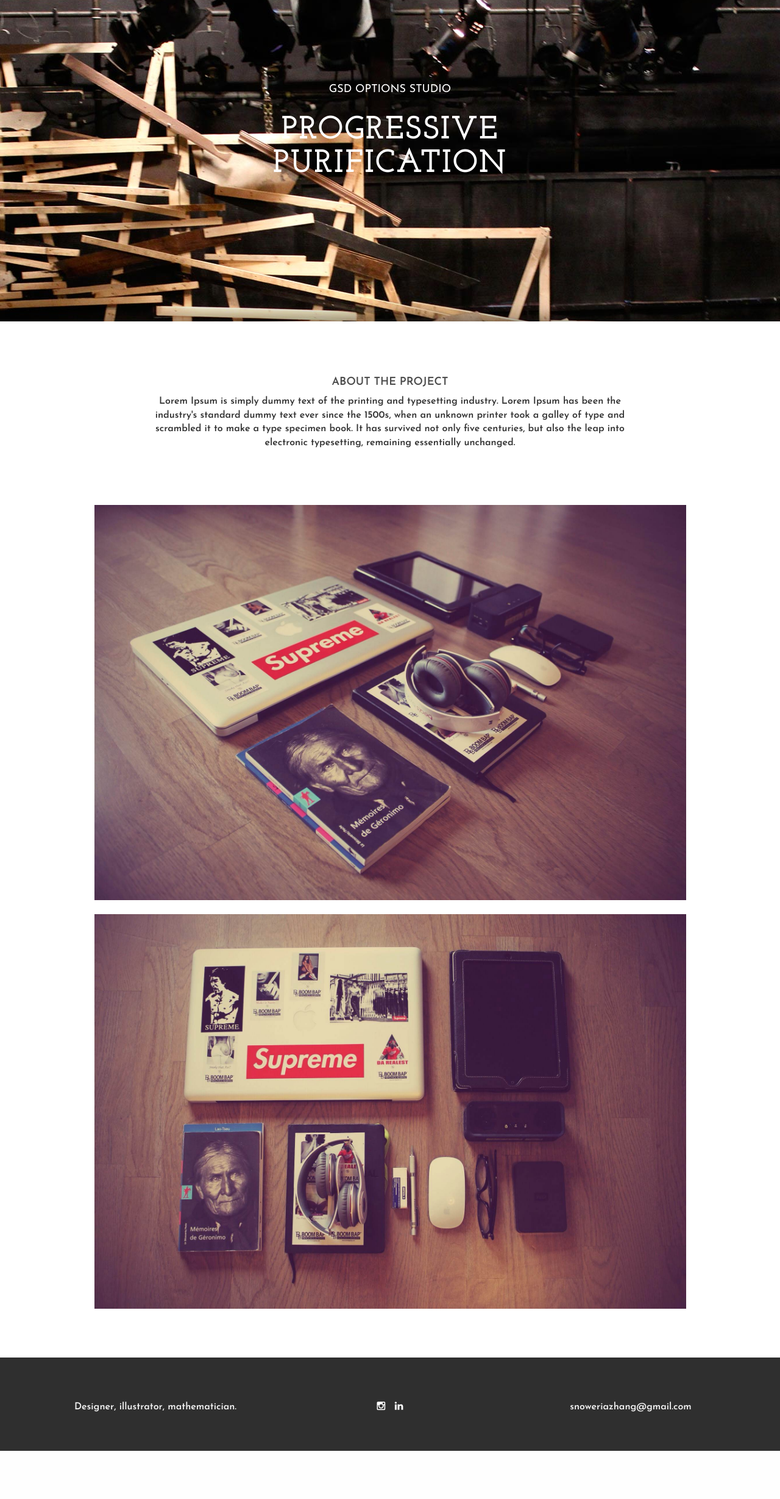
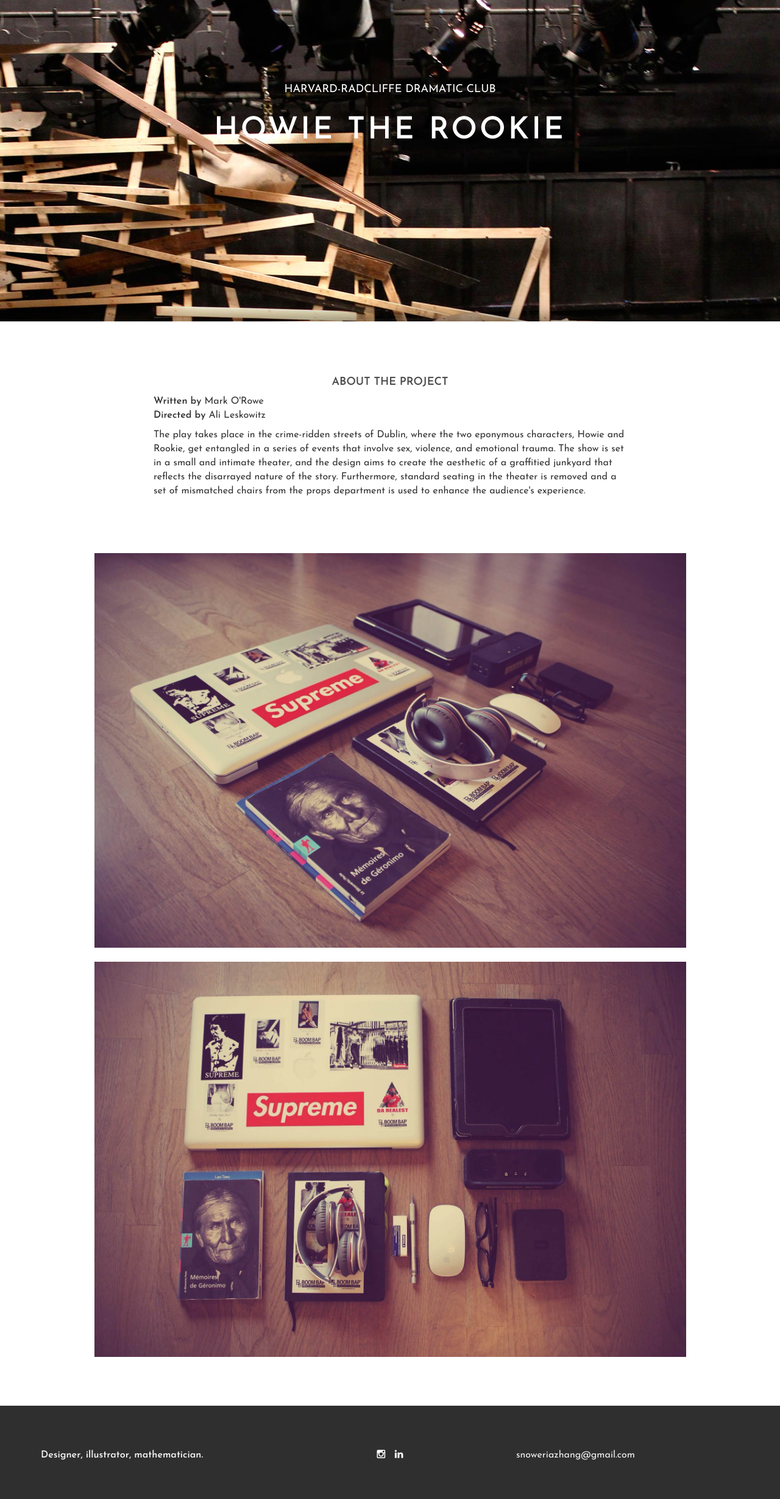
Before and after one commit to snoweriazhang/snoweriazhang.github.io, a PHP site: page /work/howie/ in a window 1280 px wide. Shown: the part 53-2511 px from the top of the page at 61% size. Before the commit the page ends 2432 px from the top, so only its background shows below. Run offline with PHP 8.4, Linux system fonts and the light colour scheme; some libraries are stand-ins or nearby versions.

Commit message:
updated howie text

```diff
--- a/assets/css/style.css
+++ b/assets/css/style.css
@@ -212,11 +212,17 @@
 	letter-spacing: 4px;
 	font-size: 50px;
 	font-weight: bold;
+  font-family: 'Josefin Sans', sans-serif;
 }
 
 #workwrap h4 {
 	font-weight: 400;
 	color: #ffffff
+}
+
+p{
+  font-weight: 400;
+  text-align: left;
 }
 
 #aboutwrap {
--- a/work/howie/index.html
+++ b/work/howie/index.html
@@ -58,8 +58,8 @@
 	    <div class="container">
 			<div class="row">
 				<div class="col-lg-6 col-lg-offset-3">
-					<h4>GSD OPTIONS STUDIO</h4>
-					<h1>PROGRESSIVE PURIFICATION</h1>
+					<h4>HARVARD-RADCLIFFE DRAMATIC CLUB</h4>
+					<h1>HOWIE THE ROOKIE</h1>
 					<!--<h4>ROLE: LEAD DESIGNER</h4>-->
 				</div>
 			</div><! --/row -->
@@ -72,7 +72,8 @@
     	<div class="row centered mt mb">
     		<div class="col-lg-8 col-lg-offset-2">
     			<h4>ABOUT THE PROJECT</h4>
-    			<p>Lorem Ipsum is simply dummy text of the printing and typesetting industry. Lorem Ipsum has been the industry's standard dummy text ever since the 1500s, when an unknown printer took a galley of type and scrambled it to make a type specimen book. It has survived not only five centuries, but also the leap into electronic typesetting, remaining essentially unchanged.</p>
+          <p><b>Written by</b> Mark O'Rowe<br /><b>Directed by</b> Ali Leskowitz</p>
+    			<p>The play takes place in the crime-ridden streets of Dublin, where the two eponymous characters, Howie and Rookie, get entangled in a series of events that involve sex, violence, and emotional trauma. The show is set in a small and intimate theater, and the design aims to create the aesthetic of a graffitied junkyard that reflects the disarrayed nature of the story. Furthermore, standard seating in the theater is removed and a set of mismatched chairs from the props department is used to enhance the audience's experience.</p>
     		</div>
     		<div class="col-lg-10 col-lg-offset-1 mt">
     			<img class="img-responsive" src="pr01.jpg">
```
